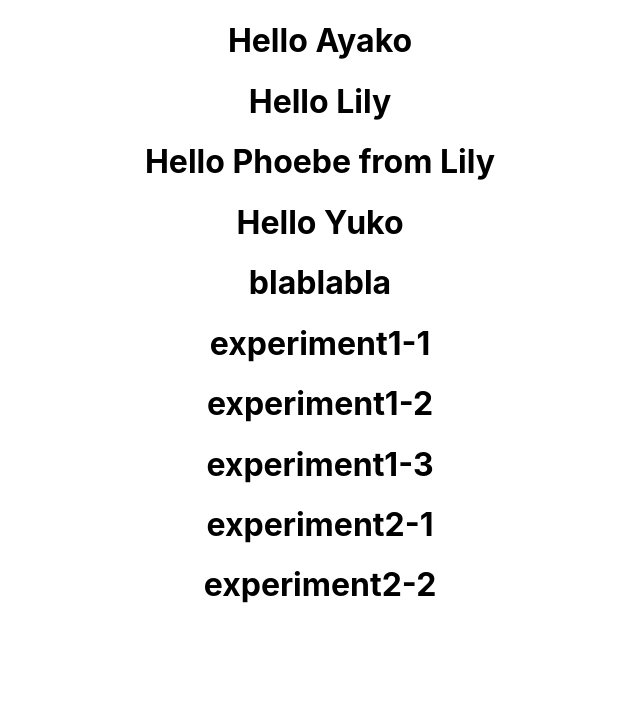
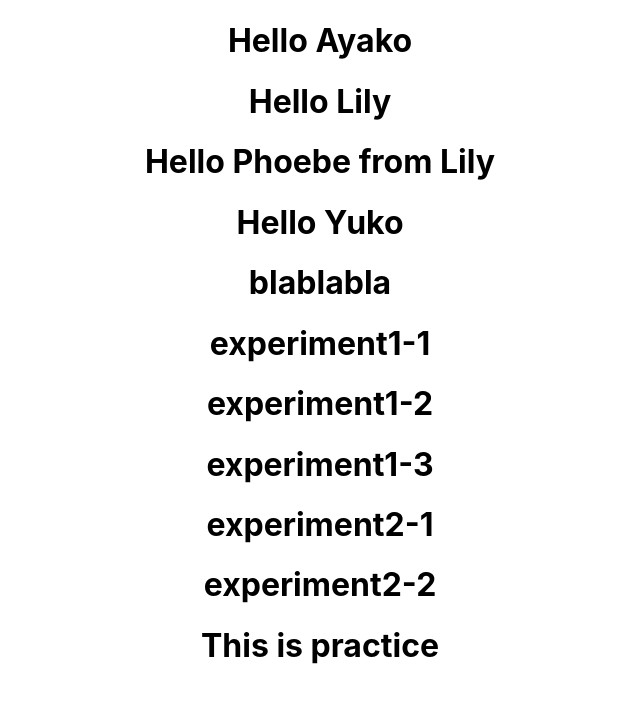
Before and after one commit to phoebehala/github-practice, a React (Create React App) app: page / in a window 1280 px wide. Shown: the top 702 px of the page, without its empty margins (320-960 px from the left). Built offline with nearby package versions, Linux system fonts and the light colour scheme.

Commit message:
added something. fixed #27

```diff
--- a/src/App.js
+++ b/src/App.js
@@ -15,6 +15,7 @@ function App() {
       <h1>experiment1-3</h1>
       <h1>experiment2-1</h1>
       <h1>experiment2-2</h1>
+      <h1>This is practice</h1>
     </div>
   );
 }
```
